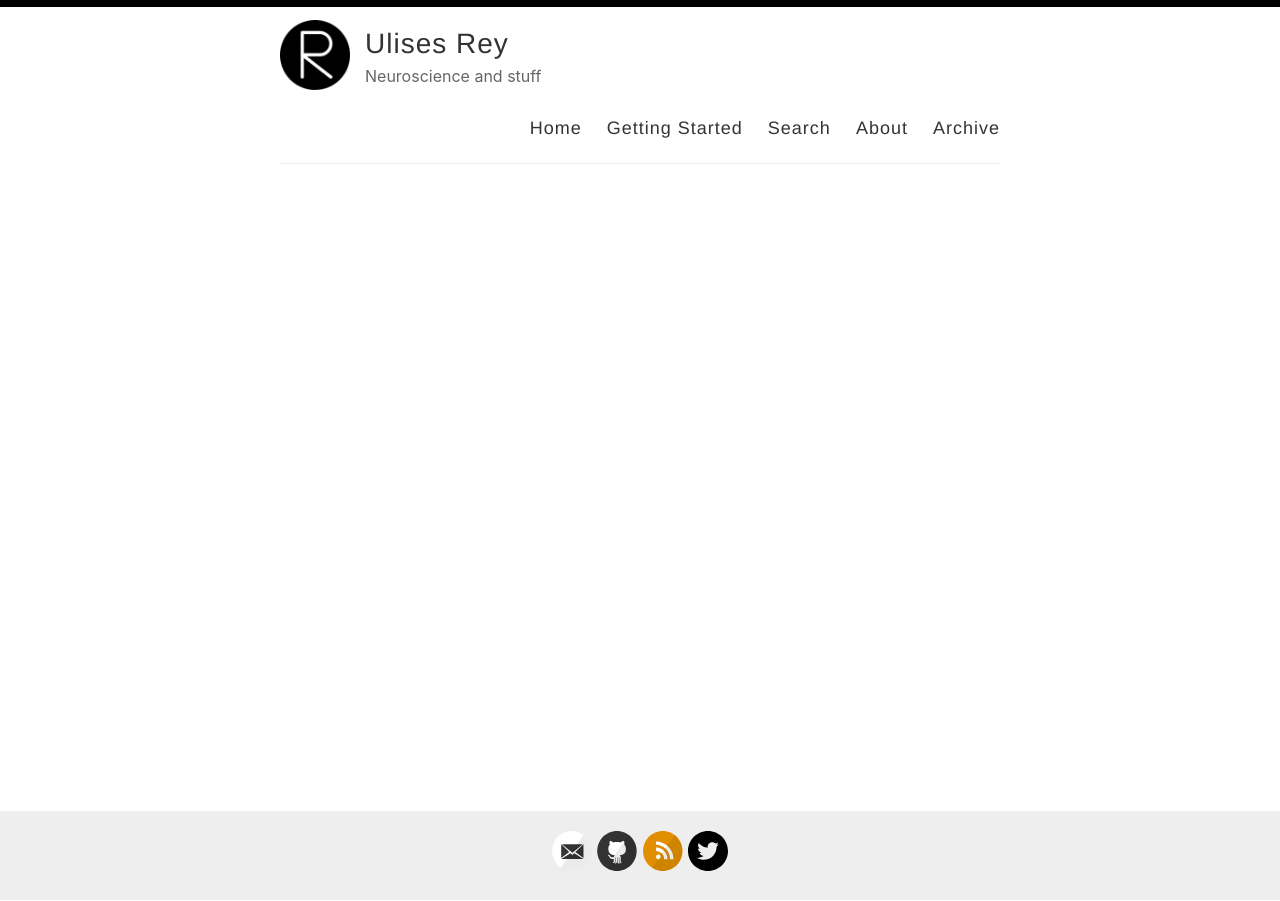
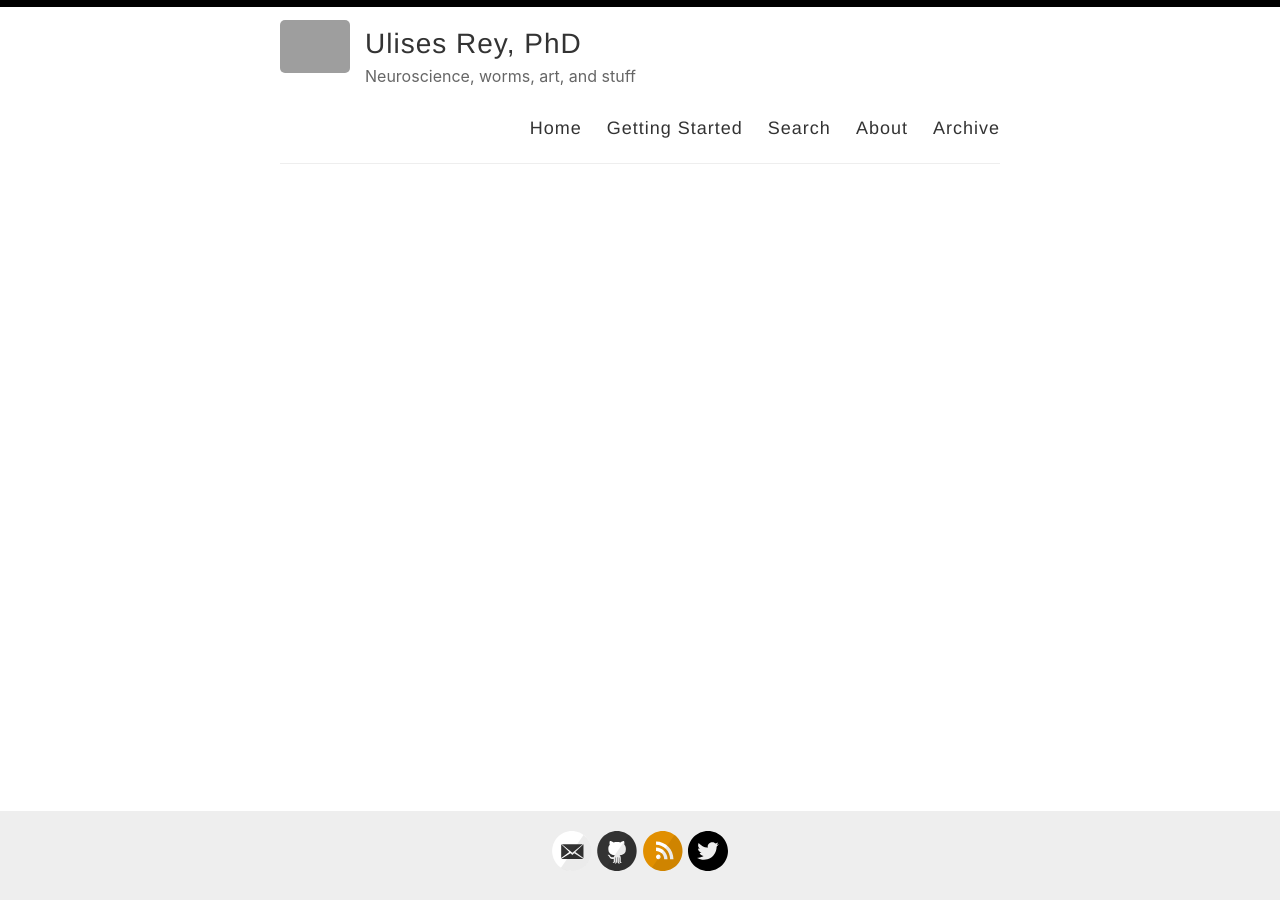
Before and after one commit to ulisesrey/ulisesrey.github.io, a Jekyll site: the page built from index.html, in a window 1280 px wide. Built offline with Jekyll 4.4.1, drawn with Linux system fonts in a browser that asks for light colours; the list of posts is cut into pages by our own code; grey boxes are pictures that could not be loaded.

Commit message:
Update _config.yml

```diff
--- a/_config.yml
+++ b/_config.yml
@@ -3,16 +3,16 @@
 #
 
 # Name of your site (displayed in the header)
-name: Ulises Rey
+name: Ulises Rey, PhD
 
 # Name of the author
 author: Ulises Rey
 
 # Short bio or description (displayed in the header)
-description: Neuroscience and stuff
+description: Neuroscience, worms, art, and stuff
 
 # URL of your avatar or profile pic (you could use your GitHub profile pic)
-avatar: /images/reverie.png
+avatar: /images/worm_turn.png
 
 #
 # Flags below are optional
```
